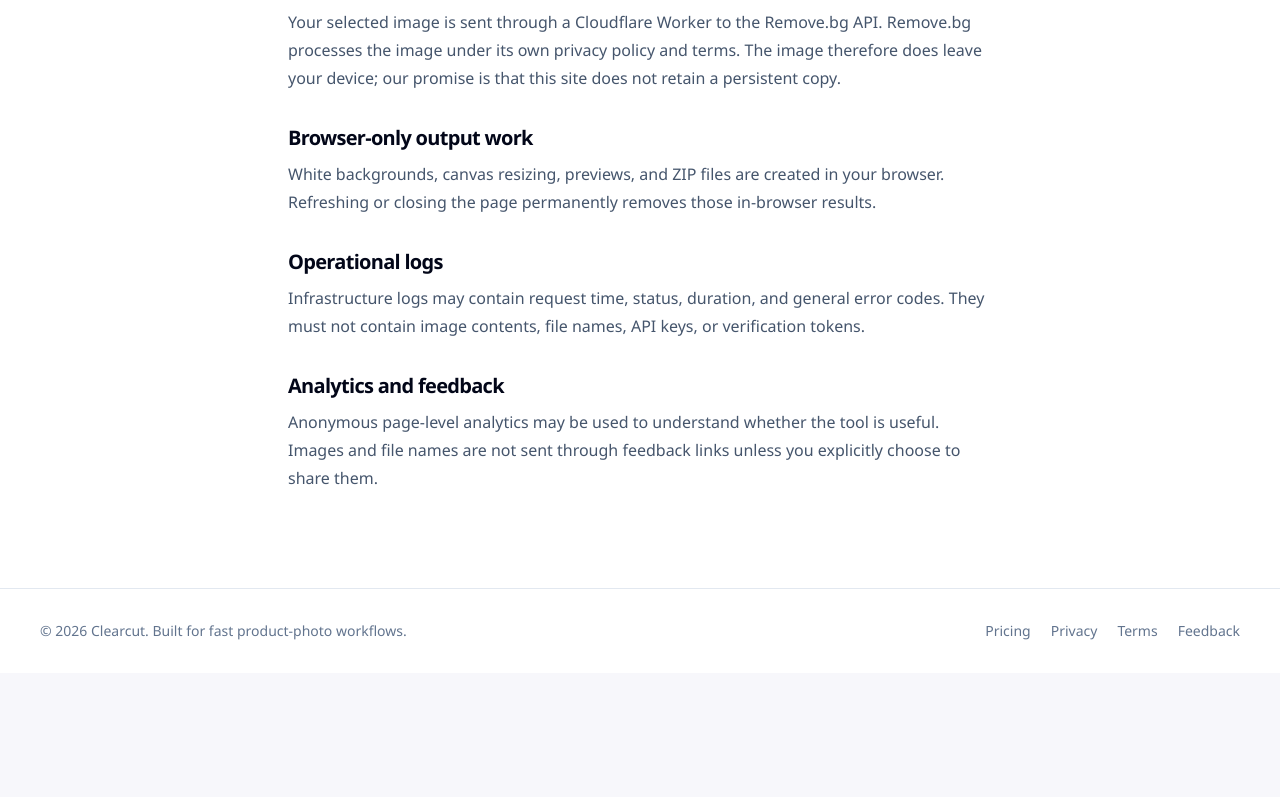
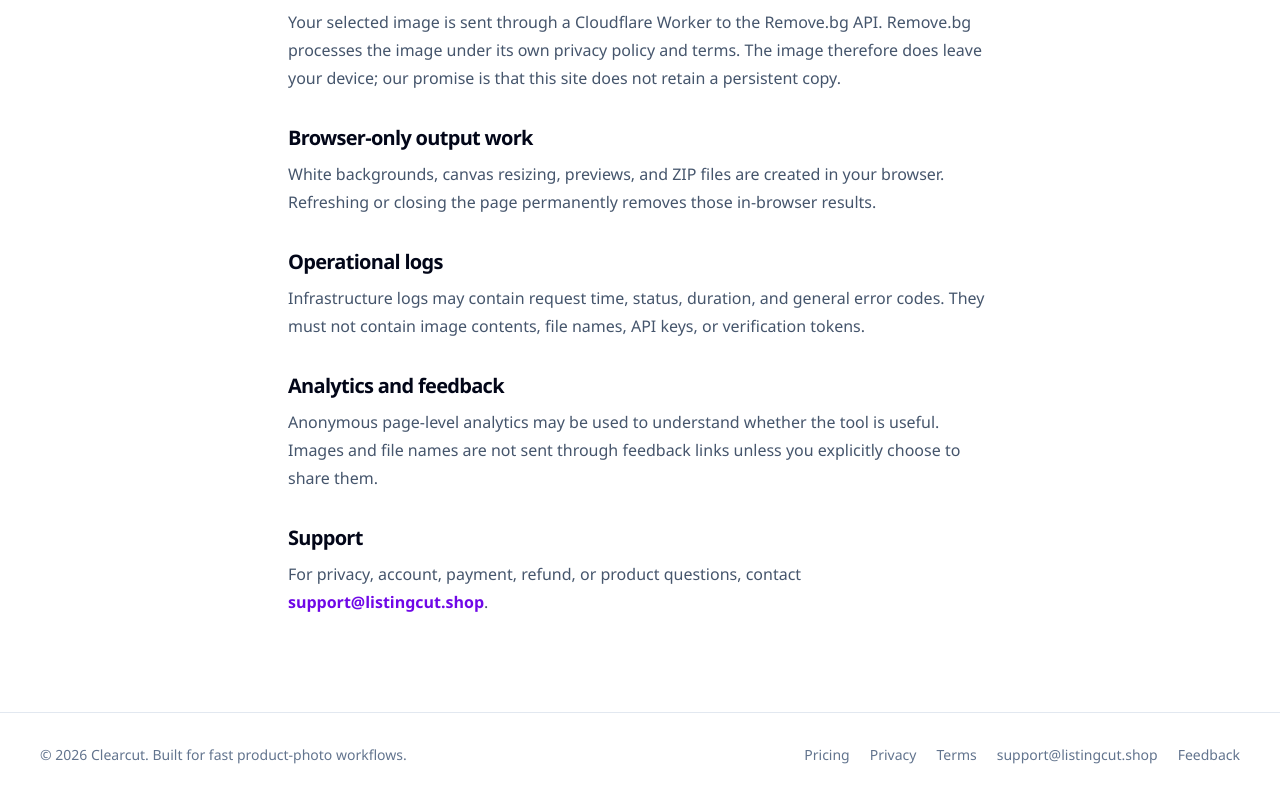
Before and after one commit to midMoonNight/image-background-remover, a Next.js app: page /privacy in a window 1280 px wide. Shown: the part 810-1607 px from the top of the page. Before the commit the page ends 1483 px from the top, so only its background shows below. Built offline with nearby package versions, Linux system fonts and the light colour scheme; no server answers.

Commit message:
Add Creem compliance disclosures

```diff
--- a/app/privacy/page.tsx
+++ b/app/privacy/page.tsx
@@ -16,6 +16,7 @@ export default function PrivacyPage() {
           <section><h2 className="text-xl font-bold text-slate-950">Browser-only output work</h2><p className="mt-2">White backgrounds, canvas resizing, previews, and ZIP files are created in your browser. Refreshing or closing the page permanently removes those in-browser results.</p></section>
           <section><h2 className="text-xl font-bold text-slate-950">Operational logs</h2><p className="mt-2">Infrastructure logs may contain request time, status, duration, and general error codes. They must not contain image contents, file names, API keys, or verification tokens.</p></section>
           <section><h2 className="text-xl font-bold text-slate-950">Analytics and feedback</h2><p className="mt-2">Anonymous page-level analytics may be used to understand whether the tool is useful. Images and file names are not sent through feedback links unless you explicitly choose to share them.</p></section>
+          <section><h2 className="text-xl font-bold text-slate-950">Support</h2><p className="mt-2">For privacy, account, payment, refund, or product questions, contact <a href="mailto:support@listingcut.shop" className="font-semibold text-violet-700 hover:text-violet-900">support@listingcut.shop</a>.</p></section>
         </div>
       </article>
       <SiteFooter />
--- a/app/terms/page.tsx
+++ b/app/terms/page.tsx
@@ -10,11 +10,13 @@ export default function TermsPage() {
         <h1 className="mt-4 text-4xl font-extrabold text-slate-950 sm:text-5xl">Terms of use</h1>
         <div className="mt-10 space-y-8 text-base leading-7 text-slate-600">
           <section><h2 className="text-xl font-bold text-slate-950">Your content</h2><p className="mt-2">Only upload images that you own or are authorized to process. Do not upload unlawful, abusive, or privacy-infringing content.</p></section>
+          <section><h2 className="text-xl font-bold text-slate-950">Prohibited content</h2><p className="mt-2">You may not upload or process images containing adult, NSFW, pornographic, sexual, sexually explicit, exploitative, or otherwise illegal content. We reserve the right to reject processing or suspend access when this policy is violated.</p></section>
           <section><h2 className="text-xl font-bold text-slate-950">Automated results</h2><p className="mt-2">Background removal is automated and may be inaccurate, especially around hair, fur, glass, netting, smoke, shadows, or low-contrast subjects. Review every image before publishing it.</p></section>
           <section><h2 className="text-xl font-bold text-slate-950">Marketplace compliance</h2><p className="mt-2">Canvas presets are workflow aids, not a guarantee that Amazon, Etsy, Shopify, or another marketplace will approve or rank an image.</p></section>
           <section><h2 className="text-xl font-bold text-slate-950">Availability</h2><p className="mt-2">The service depends on Cloudflare and Remove.bg. It may be rate-limited, paused, or unavailable, and unsaved results cannot be recovered after the page closes.</p></section>
           <section><h2 className="text-xl font-bold text-slate-950">One-time credit packs</h2><p className="mt-2">Paid packs are one-time purchases, not subscriptions, and do not renew automatically. Each purchased allowance expires 30 days after payment. One credit is used only after a successful background-removal response; failed processing requests do not consume a credit.</p></section>
           <section><h2 className="text-xl font-bold text-slate-950">Fair use</h2><p className="mt-2">Do not bypass verification, automate abusive request volumes, resell access without permission, or attempt to discover service credentials.</p></section>
+          <section><h2 className="text-xl font-bold text-slate-950">Support</h2><p className="mt-2">For account, payment, refund, or product support, contact <a href="mailto:support@listingcut.shop" className="font-semibold text-violet-700 hover:text-violet-900">support@listingcut.shop</a>.</p></section>
         </div>
       </article>
       <SiteFooter />
--- a/components/site-footer.tsx
+++ b/components/site-footer.tsx
@@ -5,10 +5,11 @@ export function SiteFooter() {
     <footer className="border-t border-slate-200 bg-white">
       <div className="mx-auto flex max-w-7xl flex-col gap-4 px-5 py-8 text-sm text-slate-500 sm:flex-row sm:items-center sm:justify-between sm:px-8 lg:px-10">
         <p>© 2026 Clearcut. Built for fast product-photo workflows.</p>
-        <nav className="flex gap-5" aria-label="Footer navigation">
+        <nav className="flex flex-wrap gap-x-5 gap-y-2" aria-label="Footer navigation">
           <Link href="/pricing" className="hover:text-slate-950">Pricing</Link>
           <Link href="/privacy" className="hover:text-slate-950">Privacy</Link>
           <Link href="/terms" className="hover:text-slate-950">Terms</Link>
+          <a href="mailto:support@listingcut.shop" className="hover:text-slate-950">support@listingcut.shop</a>
           <a href="https://github.com/midMoonNight/image-background-remover/issues/new" className="hover:text-slate-950">Feedback</a>
         </nav>
       </div>
```
